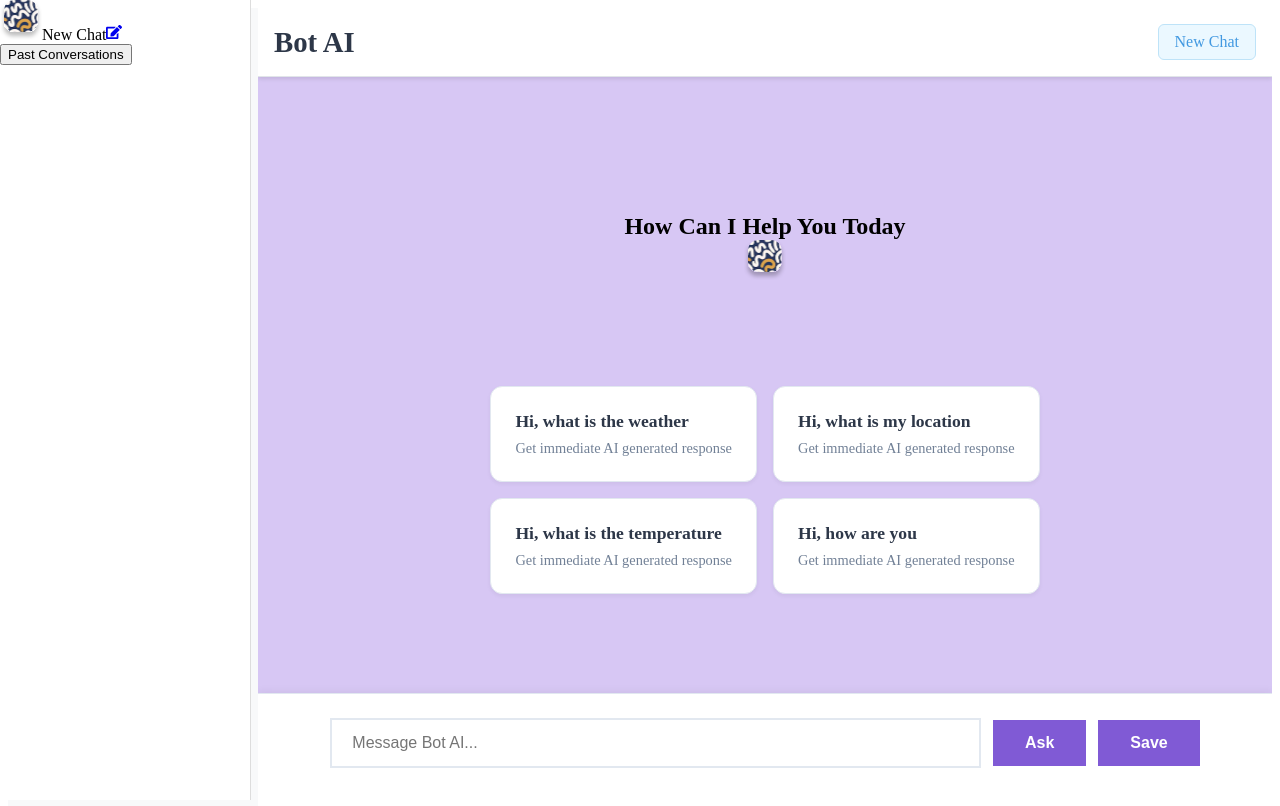
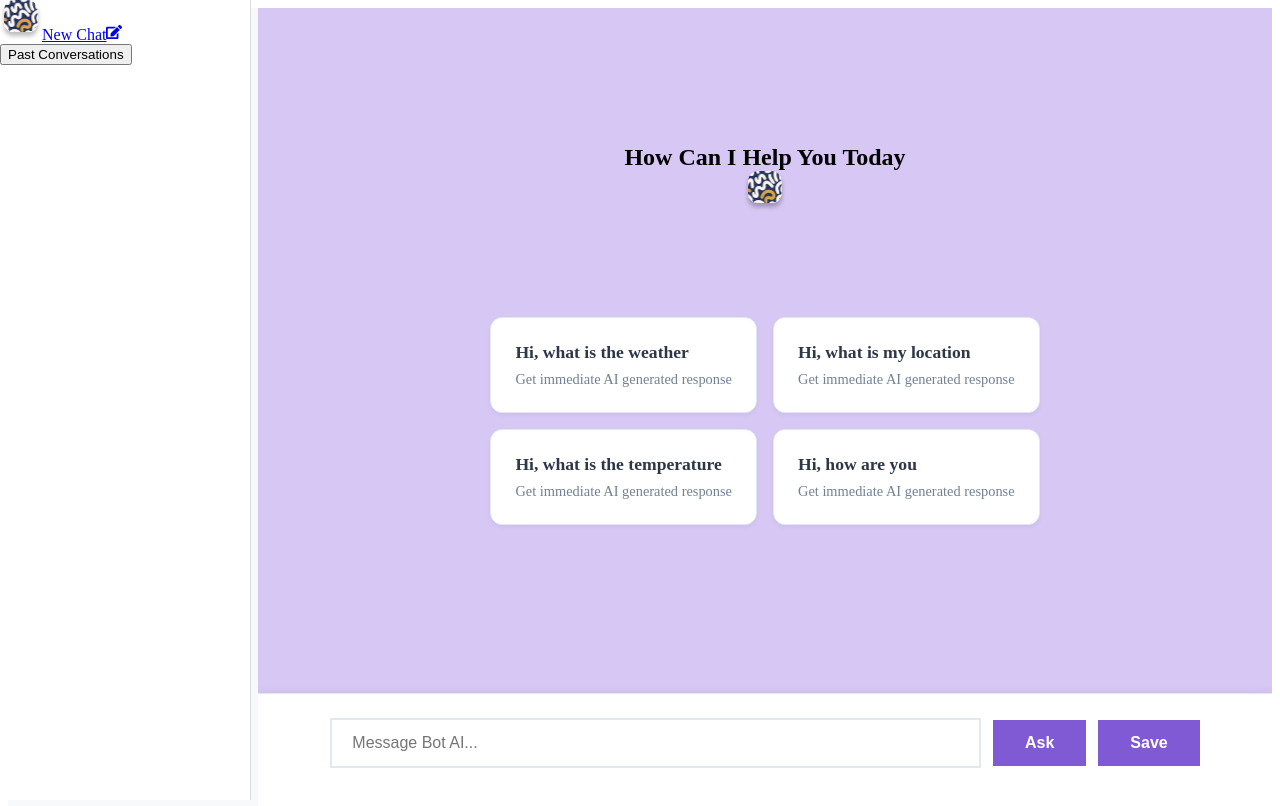
Before and after one commit to jigyasha1234/AIBot, a React (Vite) app: page / in a window 1280 px wide. Shown: the top 806 px of the page. Built offline with nearby package versions, Linux system fonts and the light colour scheme.

Commit message:
Add sampleData.json for chat data

```diff
--- a/src/components/ChatInterface.jsx
+++ b/src/components/ChatInterface.jsx
@@ -142,10 +142,6 @@ const ChatInterface = () => {
 
     return (
         <div className="chat-interface" style={{ backgroundColor: "#D7C7F4" }}>
-            <header>
-                <h1>Bot AI</h1>
-                <a href="#" onClick={handleNewChat} data-testid="new-chat">New Chat</a>
-            </header>
 
             <div className="chat-container">
                 <div className="messages-container">
--- a/src/components/Sidebar.jsx
+++ b/src/components/Sidebar.jsx
@@ -19,7 +19,7 @@ export default function Sidebar({ isOpen, toggleSidebar }) {
 
       <div className="sidebar-header">
         <img src={chatIcon} alt="Bot AI Logo" className="logo" />
-        <span>New Chat</span>
+        <a href="/" onClick={handleNewChat}>New Chat</a>
         <Link to="/" onClick={handleNewChat}>
           <FaEdit className="edit-icon" />
         </Link>
```
